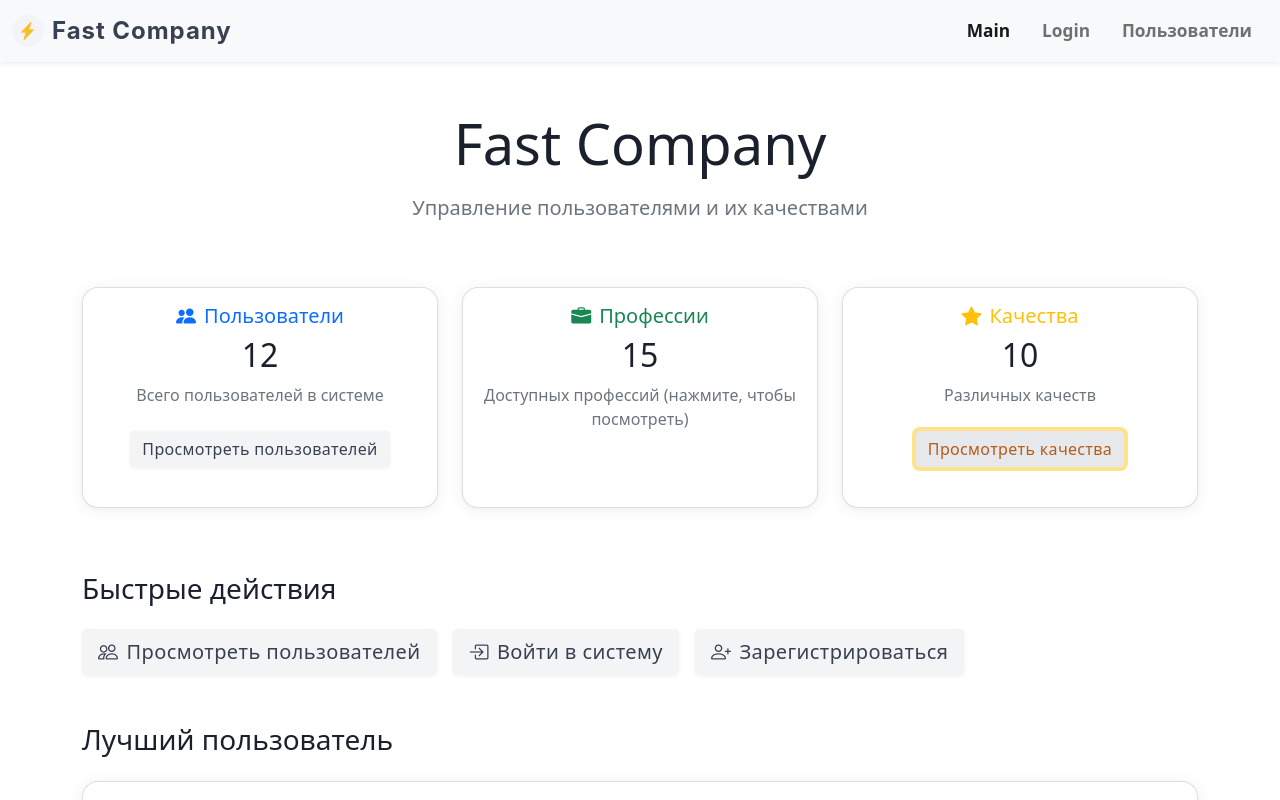
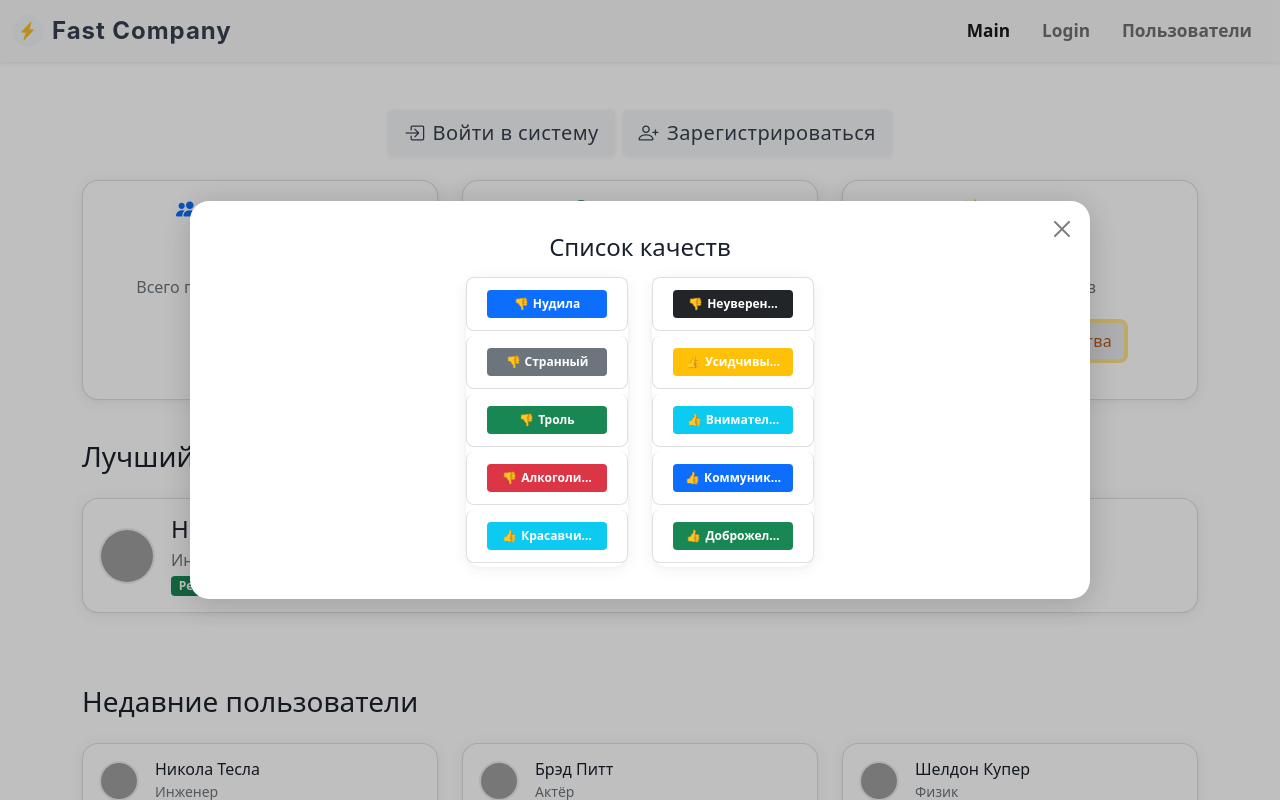
Before and after one commit to gumirus/fast-company, a React (Create React App) app: page / in a window 1280 px wide. Both pictures are taken after a click on the button "Просмотреть качества". Shown: the top 800 px of the page. Built offline with nearby package versions, Linux system fonts and the light colour scheme; grey boxes are pictures that could not be loaded.

Commit message:
fix:correction

```diff
--- a/src/app/layouts/main.jsx
+++ b/src/app/layouts/main.jsx
@@ -77,32 +77,63 @@ const Main = () => {
 
   return (
     <div className="container mt-5">
-      {/* Hero */}
-      <div className="row mb-5">
-        <div className="col-12 text-center">
-          <h1 className="display-4 mb-3">Fast Company</h1>
-          <p className="lead text-muted">
-            Управление пользователями и их качествами
-          </p>
+      {/* Верхние кнопки */}
+      <div className="row mb-4">
+        <div className="col-md-12 text-center">
+          {currentUser ? (
+            <>
+              <button
+                className="btn btn-outline-primary btn-lg me-2"
+                onClick={() => setShowUsersModal(true)}
+              >
+                <i className="bi bi-people me-2"></i>
+                Просмотреть пользователей
+              </button>
+              <button
+                className="btn btn-outline-danger btn-lg"
+                onClick={logOut}
+              >
+                <i className="bi bi-box-arrow-right me-2"></i>
+                Выйти
+              </button>
+            </>
+          ) : (
+            <>
+              <Link to="/login" className="btn btn-outline-primary btn-lg me-2">
+                <i className="bi bi-box-arrow-in-right me-2"></i>
+                Войти в систему
+              </Link>
+              <Link
+                to="/login/signUp"
+                className="btn btn-outline-success btn-lg"
+              >
+                <i className="bi bi-person-plus me-2"></i>
+                Зарегистрироваться
+              </Link>
+            </>
+          )}
         </div>
       </div>
 
-      {/* Cards */}
-      <div className="row mb-5">
+      {/* Статистика: пользователи, профессии, качества */}
+      <div className="row mb-4">
         <div className="col-md-4 mb-3">
           <div className="card text-center h-100">
             <div className="card-body">
               <h5 className="card-title text-primary">
-                <i className="bi bi-people-fill me-2"></i>Пользователи
+                <i className="bi bi-people-fill me-2"></i>
+                Пользователи
               </h5>
-              <h2>{stats.totalUsers}</h2>
+              <h2 className="card-text">{stats.totalUsers}</h2>
               <p className="text-muted">Всего пользователей в системе</p>
+              {currentUser && (
                 <button
                   className="btn btn-outline-primary mt-2"
                   onClick={() => setShowUsersModal(true)}
                 >
                   Просмотреть пользователей
                 </button>
+              )}
             </div>
           </div>
         </div>
@@ -114,12 +145,12 @@ const Main = () => {
           >
             <div className="card-body">
               <h5 className="card-title text-success">
-                <i className="bi bi-briefcase-fill me-2"></i>Профессии
+                <i className="bi bi-briefcase-fill me-2"></i>
+                Профессии
               </h5>
-              <h2>{stats.totalProfessions}</h2>
-              <p className="text-muted">
-                Доступных профессий (нажмите, чтобы посмотреть)
-              </p>
+              <h2 className="card-text">{stats.totalProfessions}</h2>
+              <p className="text-muted">Доступных профессий</p>
+              <p className="text-muted">(нажмите, чтобы посмотреть)</p>
             </div>
           </div>
         </div>
@@ -127,9 +158,10 @@ const Main = () => {
           <div className="card text-center h-100">
             <div className="card-body">
               <h5 className="card-title text-warning">
-                <i className="bi bi-star-fill me-2"></i>Качества
+                <i className="bi bi-stars me-2"></i>
+                Качества
               </h5>
-              <h2>{stats.totalQualities}</h2>
+              <h2 className="card-text">{stats.totalQualities}</h2>
               <p className="text-muted">Различных качеств</p>
               <button
                 className="btn btn-outline-warning mt-2"
@@ -145,47 +177,240 @@ const Main = () => {
         </div>
       </div>
 
-      {/* Quick Actions */}
-      <div className="row mb-5">
-        <div className="col-12">
-          <h3 className="mb-4">Быстрые действия</h3>
-          <div className="d-flex flex-wrap gap-3">
-            <Link to="/users" className="btn btn-primary btn-lg">
-              <i className="bi bi-people me-2"></i>Просмотреть пользователей
-            </Link>
-            {!currentUser && (
+      {/* Модальное окно со списком профессий */}
+      {showProfModal && (
+        <div
+          className="avatar-modal-backdrop"
+          onClick={() => setShowProfModal(false)}
+        >
+          <div
+            className="avatar-modal"
+            onClick={(e) => e.stopPropagation()}
+            style={{ maxWidth: 500 }}
+          >
+            <button
+              className="btn-close avatar-modal-close"
+              onClick={() => setShowProfModal(false)}
+            ></button>
+            <h4 className="mb-3">Список профессий</h4>
+            <div className="row">
+              {(() => {
+                const half = Math.ceil(professionsList.length / 2);
+                const left = professionsList.slice(0, half);
+                const right = professionsList.slice(half);
+                const handleProfClick = (prof) => {
+                  setShowProfModal(false);
+                  navigate("/users", { state: { profession: prof } });
+                };
+                return (
                   <>
-                <Link to="/login" className="btn btn-outline-primary btn-lg">
-                  <i className="bi bi-box-arrow-in-right me-2"></i>Войти в
-                  систему
-                </Link>
-                <Link
-                  to="/login/signUp"
-                  className="btn btn-outline-success btn-lg"
+                    <div className="col-6">
+                      <ul className="list-group mb-2">
+                        {left.map((prof) => (
+                          <li
+                            key={prof._id}
+                            className="list-group-item text-center"
+                            style={{ cursor: "pointer" }}
+                            onClick={() => handleProfClick(prof)}
                           >
-                  <i className="bi bi-person-plus me-2"></i>Зарегистрироваться
-                </Link>
+                            {prof.name}
+                          </li>
+                        ))}
+                      </ul>
+                    </div>
+                    <div className="col-6">
+                      <ul className="list-group mb-2">
+                        {right.map((prof) => (
+                          <li
+                            key={prof._id}
+                            className="list-group-item text-center"
+                            style={{ cursor: "pointer" }}
+                            onClick={() => handleProfClick(prof)}
+                          >
+                            {prof.name}
+                          </li>
+                        ))}
+                      </ul>
+                    </div>
                   </>
+                );
+              })()}
+            </div>
+          </div>
+        </div>
       )}
-            {currentUser && (
+
+      {/* Модальное окно со всеми пользователями */}
+      {showUsersModal && (
+        <div
+          className="avatar-modal-backdrop"
+          onClick={() => setShowUsersModal(false)}
+        >
+          <div
+            className="avatar-modal"
+            onClick={(e) => e.stopPropagation()}
+            style={{
+              maxWidth: 900,
+              minWidth: 320,
+              maxHeight: "90vh",
+              overflowY: "auto",
+              width: "100%",
+              touchAction: "pan-y",
+              WebkitOverflowScrolling: "touch"
+            }}
+          >
             <button
-                className="btn btn-outline-danger btn-lg"
-                onClick={logOut}
+              className="btn-close avatar-modal-close"
+              onClick={() => setShowUsersModal(false)}
+            ></button>
+            <h4 className="mb-3">Все пользователи</h4>
+            <UsersTable
+              users={paginate(allUsers, usersPage, usersPageSize)}
+              onSort={() => {}}
+              selectedSort={{ path: "name", order: "asc" }}
+              onToggleBookMark={() => {}}
+              onDelete={() => {}}
+            />
+            <div className="d-flex justify-content-center mt-3">
+              <Pagination
+                itemsCount={allUsers.length}
+                pageSize={usersPageSize}
+                currentPage={usersPage}
+                onPageChange={setUsersPage}
+              />
+            </div>
+          </div>
+        </div>
+      )}
+
+      {/* Модальное окно со всеми качествами и пользователями по качеству */}
+      {showQualModal && (
+        <div
+          className="avatar-modal-backdrop"
+          onClick={() => {
+            setShowQualModal(false);
+            setSelectedQuality(null);
+            setQualityUsersPage(1);
+          }}
         >
-                <i className="bi bi-box-arrow-right me-2"></i>Выйти
+          <div
+            className="avatar-modal"
+            onClick={(e) => e.stopPropagation()}
+            style={{
+              maxWidth: window.innerWidth >= 992 ? 900 : "100vw",
+              minWidth: window.innerWidth >= 992 ? 320 : "100vw",
+              maxHeight: "90vh",
+              overflowY: "auto",
+              width: "100%",
+              touchAction: "pan-y",
+              WebkitOverflowScrolling: "touch",
+              borderRadius: window.innerWidth < 576 ? 0 : undefined
+            }}
+          >
+            <button
+              className="btn-close avatar-modal-close"
+              onClick={() => {
+                setShowQualModal(false);
+                setSelectedQuality(null);
+                setQualityUsersPage(1);
+              }}
+            ></button>
+            <h4 className="mb-3">
+              {selectedQuality
+                ? `Пользователи с качеством: ${selectedQuality.name}`
+                : "Список качеств"}
+            </h4>
+            {!selectedQuality ? (
+              <div className="row">
+                {(() => {
+                  const half = Math.ceil(qualitiesList.length / 2);
+                  const left = qualitiesList.slice(0, half);
+                  const right = qualitiesList.slice(half);
+                  const handleQualClick = (qual) => {
+                    setSelectedQuality(qual);
+                    const usersWithQual = allUsers.filter(
+                      (u) =>
+                        Array.isArray(u.qualities) &&
+                        u.qualities.some((q) => q._id === qual._id)
+                    );
+                    setQualityUsers(usersWithQual);
+                    setQualityUsersPage(1);
+                  };
+                  return (
+                    <>
+                      <div className="col-6">
+                        <ul className="list-group mb-2">
+                          {left.map((qual) => (
+                            <li
+                              key={qual._id}
+                              className="list-group-item text-center"
+                              style={{ cursor: "pointer" }}
+                              onClick={() => handleQualClick(qual)}
+                            >
+                              <Quality {...qual} />
+                            </li>
+                          ))}
+                        </ul>
+                      </div>
+                      <div className="col-6">
+                        <ul className="list-group mb-2">
+                          {right.map((qual) => (
+                            <li
+                              key={qual._id}
+                              className="list-group-item text-center"
+                              style={{ cursor: "pointer" }}
+                              onClick={() => handleQualClick(qual)}
+                            >
+                              <Quality {...qual} />
+                            </li>
+                          ))}
+                        </ul>
+                      </div>
+                    </>
+                  );
+                })()}
+              </div>
+            ) : (
+              <>
+                <UsersTable
+                  users={paginate(
+                    qualityUsers,
+                    qualityUsersPage,
+                    qualityUsersPageSize
+                  )}
+                  onSort={() => {}}
+                  selectedSort={{ path: "name", order: "asc" }}
+                  onToggleBookMark={() => {}}
+                  onDelete={() => {}}
+                />
+                <div className="d-flex justify-content-center mt-3">
+                  <Pagination
+                    itemsCount={qualityUsers.length}
+                    pageSize={qualityUsersPageSize}
+                    currentPage={qualityUsersPage}
+                    onPageChange={setQualityUsersPage}
+                  />
+                </div>
+                <button
+                  className="btn btn-outline-secondary mt-3 w-100"
+                  onClick={() => setSelectedQuality(null)}
+                >
+                  Назад к списку качеств
                 </button>
+              </>
             )}
           </div>
         </div>
-      </div>
+      )}
 
-      {/* Top Rated */}
+      {/* Лучший пользователь */}
       {stats.topRatedUser && (
         <div className="row mb-5">
           <div className="col-12">
             <h3 className="mb-4">Лучший пользователь</h3>
             <div className="card">
-              <div className="card-body d-flex align-items-center">
+              <div className="card-body">
+                <div className="d-flex align-items-center">
                   <Avatar user={stats.topRatedUser} size="xl" />
                   <div className="ms-3">
                     <h4 className="mb-1">{stats.topRatedUser.name}</h4>
@@ -198,7 +423,8 @@ const Main = () => {
                           getRatingInfo(stats.topRatedUser.rate).color
                         } me-2`}
                       >
-                      Рейтинг: {getRatingInfo(stats.topRatedUser.rate).percent}%
+                        Рейтинг:{" "}
+                        {getRatingInfo(stats.topRatedUser.rate).percent}%
                       </span>
                       <span className="badge bg-info">
                         Встреч: {stats.topRatedUser.completedMeetings}
@@ -209,9 +435,10 @@ const Main = () => {
               </div>
             </div>
           </div>
+        </div>
       )}
 
-      {/* Recent Users */}
+      {/* Недавние пользователи */}
       {stats.recentUsers.length > 0 && (
         <div className="row mb-5">
           <div className="col-12">
@@ -252,7 +479,7 @@ const Main = () => {
         </div>
       )}
 
-      {/* Features */}
+      {/* Возможности системы */}
       <div className="row mb-5">
         <div className="col-12">
           <h3 className="mb-4">Возможности системы</h3>
@@ -262,7 +489,7 @@ const Main = () => {
                 <div className="flex-shrink-0">
                   <i className="bi bi-search text-primary fs-4"></i>
                 </div>
-                <div className="ms-3">
+                <div className="flex-grow-1 ms-3">
                   <h5>Поиск и фильтрация</h5>
                   <p className="text-muted">
                     Быстрый поиск пользователей по имени и фильтрация по
@@ -276,7 +503,7 @@ const Main = () => {
                 <div className="flex-shrink-0">
                   <i className="bi bi-star text-warning fs-4"></i>
                 </div>
-                <div className="ms-3">
+                <div className="flex-grow-1 ms-3">
                   <h5>Система рейтингов</h5>
                   <p className="text-muted">
                     Оценка пользователей и отслеживание их активности
@@ -289,7 +516,7 @@ const Main = () => {
                 <div className="flex-shrink-0">
                   <i className="bi bi-bookmark text-success fs-4"></i>
                 </div>
-                <div className="ms-3">
+                <div className="flex-grow-1 ms-3">
                   <h5>Избранное</h5>
                   <p className="text-muted">
                     Сохранение важных пользователей в избранное
@@ -300,12 +527,12 @@ const Main = () => {
             <div className="col-md-6 mb-3">
               <div className="d-flex">
                 <div className="flex-shrink-0">
-                  <i className="bi bi-pencil text-info fs-4"></i>
+                  <i className="bi bi-people-fill text-primary fs-4"></i>
                 </div>
-                <div className="ms-3">
-                  <h5>Редактирование</h5>
+                <div className="flex-grow-1 ms-3">
+                  <h5>Управление пользователями</h5>
                   <p className="text-muted">
-                    Удобное редактирование профилей пользователей
+                    Просмотр, редактирование и удаление пользователей
                   </p>
                 </div>
               </div>
```
Lines whose indentation alone changed are shown as unchanged.
